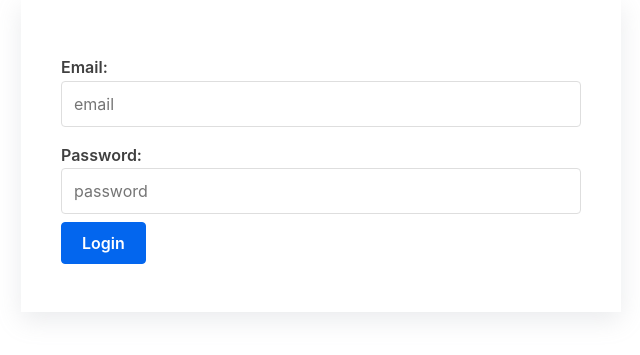
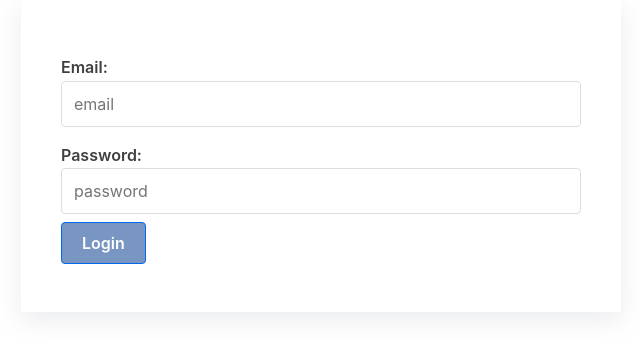
Before and after one commit to peterk6e/Jest-Testing-Library, a React (Create React App) app: page / in a window 1280 px wide. Shown: the part 101-456 px from the top of the page, without its empty margins (319-959 px from the left). Built offline with nearby package versions, Linux system fonts and the light colour scheme.

Commit message:
button should be disabled

```diff
--- a/src/components/Login.jsx
+++ b/src/components/Login.jsx
@@ -12,7 +12,7 @@
           Password:
           <input type="password" placeholder="password"/>
         </label>
-        <button>Login</button>
+        <button disabled="true" >Login</button>
       </form>
     </div>
   );
--- a/src/index.css
+++ b/src/index.css
@@ -812,6 +812,11 @@
   color: #ffffff;
   text-decoration: none;
 }
+.button:disabled,
+a.button:disabled,
+button:disabled {
+  background: #7896c1;
+}
 
 .button:focus,
 .button:active,
```
Also changed, not shown: 1 other file (tests, documents, lock files or other folders).
